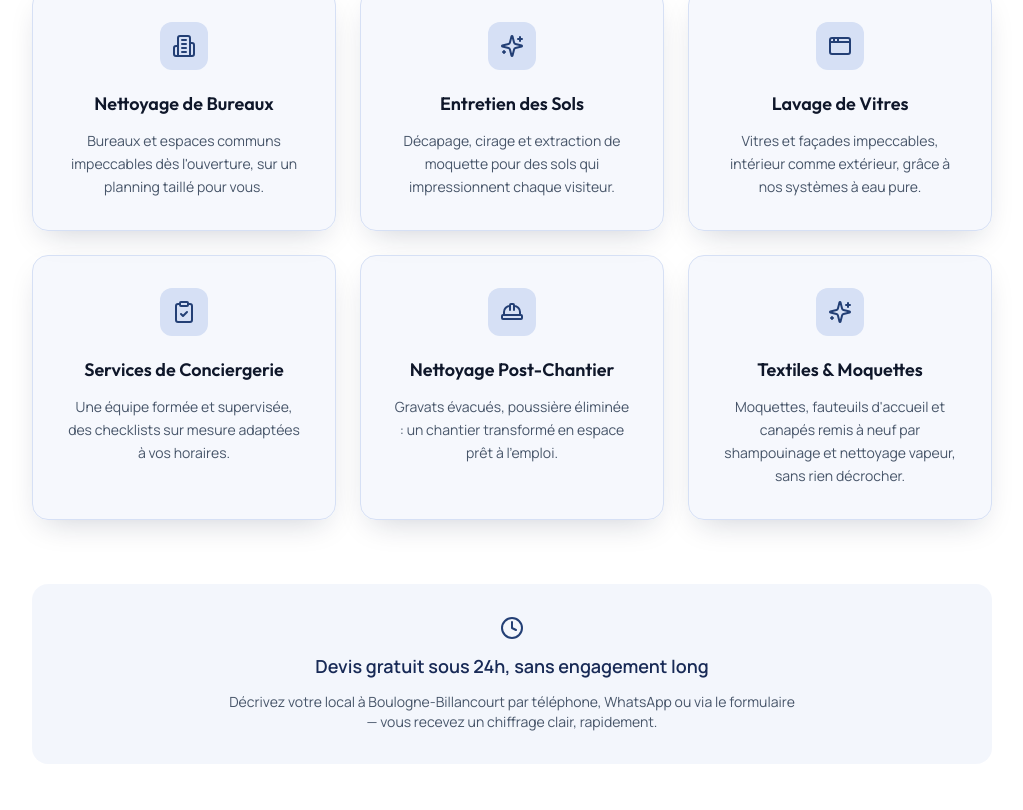
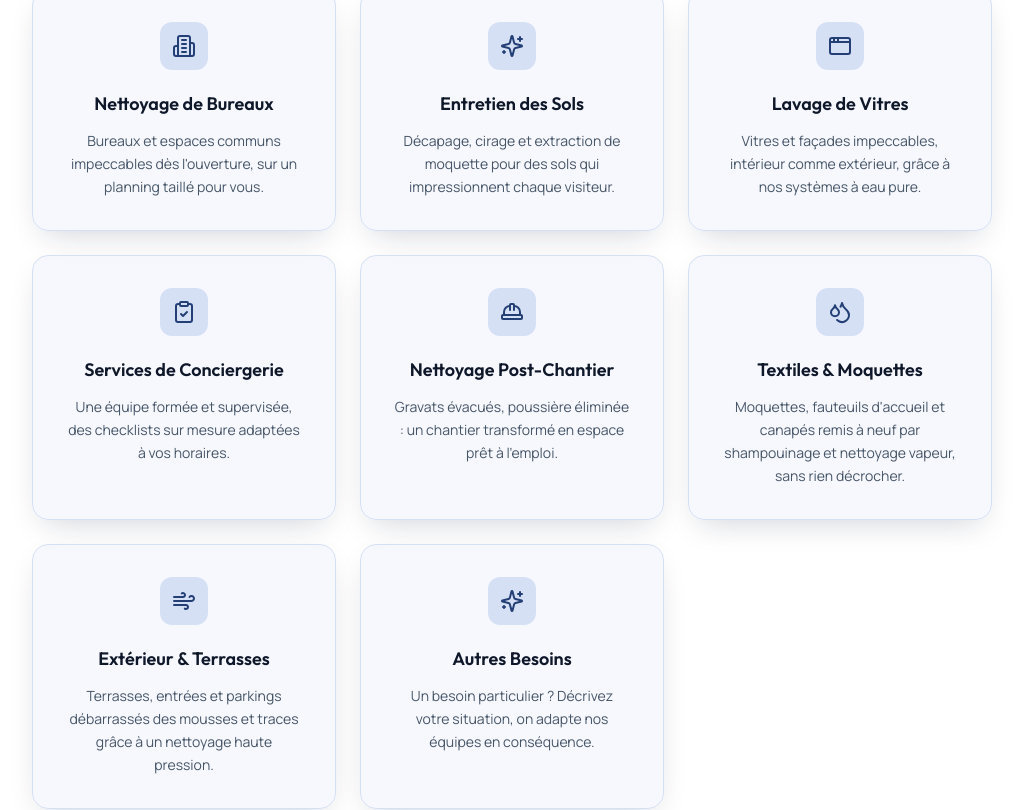
Before and after one commit to CKMSERVICES/ckm-services-site, a Next.js app: page /nettoyage-bureaux/boulogne-billancourt in a window 1280 px wide. Shown: the part 1279-2089 px from the top of the page, without its empty margins (128-1151 px from the left). Built offline with nearby package versions, Linux system fonts and the light colour scheme; no server answers.

Commit message:
Update page.tsx

```diff
--- a/app/nettoyage-bureaux/[ville]/page.tsx
+++ b/app/nettoyage-bureaux/[ville]/page.tsx
@@ -10,6 +10,8 @@ import {
   AppWindow,
   ClipboardCheck,
   HardHat,
+Droplets,
+Wind,
 } from "lucide-react";
 import Header from "@/components/Header";
 import Footer from "@/components/Footer";
@@ -17,7 +19,7 @@ import ScrollReveal from "@/components/ScrollReveal";
 import { siteConfig, services, faqs } from "@/lib/constants";
 import { locations, getLocation } from "@/lib/locations";
 
-const iconMap = { Building2, Sparkles, AppWindow, ClipboardCheck, HardHat };
+const iconMap = { Building2, Sparkles, AppWindow, ClipboardCheck, HardHat, Droplets, Wind };
 
 export function generateStaticParams() {
   return locations.map((location) => ({ ville: location.slug }));
@@ -159,7 +161,7 @@ export default function VillePage({ params }: { params: { ville: string } }) {
             </ScrollReveal>
 
             <div className="mt-12 grid grid-cols-1 gap-6 sm:grid-cols-2 lg:grid-cols-3">
-              {services.slice(0, 6).map((service, index) => {
+              {services.map((service, index) => {
                 const Icon = iconMap[service.icon as keyof typeof iconMap] ?? Sparkles;
                 return (
                   <ScrollReveal key={service.slug} delay={(index % 3) * 0.1}>
```
